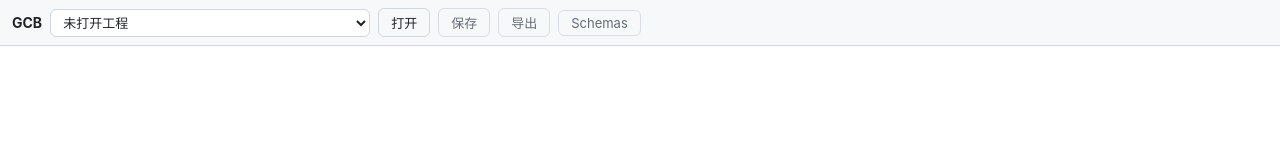
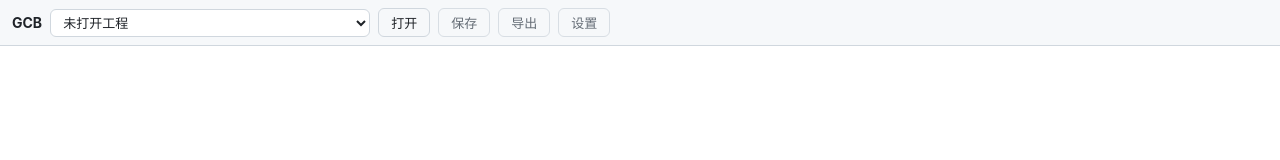
Before and after one commit to yatyricky/game-config-builder, a React (Vite) app: page / in a window 1280 px wide. Shown: the top 160 px of the page. Built offline with nearby package versions, Linux system fonts and the light colour scheme.

Commit message:
ui: Schemas 入口更名「设置」（按钮文案与占位面板，内部键名与 Ctrl+, 不变）

```diff
--- a/sample/Effect.json
+++ b/sample/Effect.json
@@ -1,3 +1,6 @@
 {"ID":"001","Name":"Damage","FuncName":"EffectDamage","Priority":1}
 {"ID":"002","Name":"Heal","FuncName":"EffectHeal","Priority":5}
 {"ID":"003","Name":"Blob","FuncName":"EffectStun","Priority":9}
+{"Name":"xx","ID":"004","FuncName":"blob"}
+{"Name":"信息","ID":"005","FuncName":"glos"}
+{"Name":"才司机","ID":"006","FuncName":"flop"}
--- a/src/App.tsx
+++ b/src/App.tsx
@@ -297,7 +297,7 @@ export function App() {
             </div>
           ) : (
             <p className="placeholder">
-              {selectedTab === 'schemas' ? 'Schemas：schema 编辑待定（spec）' : `表格 ${selectedTab} 缺少对应的 struct 类型`}
+              {selectedTab === 'schemas' ? '设置：schema 编辑待定（spec）' : `表格 ${selectedTab} 缺少对应的 struct 类型`}
             </p>
           )
         ) : (
--- a/src/ui/TopBar.tsx
+++ b/src/ui/TopBar.tsx
@@ -49,7 +49,7 @@ export function TopBar({ current, recents, isDirty, onOpen, onReopen, onSave, on
       <HotButton label="打开" hotkey="O" onClick={onOpen} />
       <HotButton label={isDirty ? '保存 *' : '保存'} hotkey="S" onClick={onSave} disabled={!current} />
       <HotButton label="导出" hotkey="E" onClick={onExport} disabled={!current} />
-      <HotButton label="Schemas" hotkey="," onClick={onSchemas} disabled={!current} />
+      <HotButton label="设置" hotkey="," onClick={onSchemas} disabled={!current} />
     </div>
   )
 }
```
